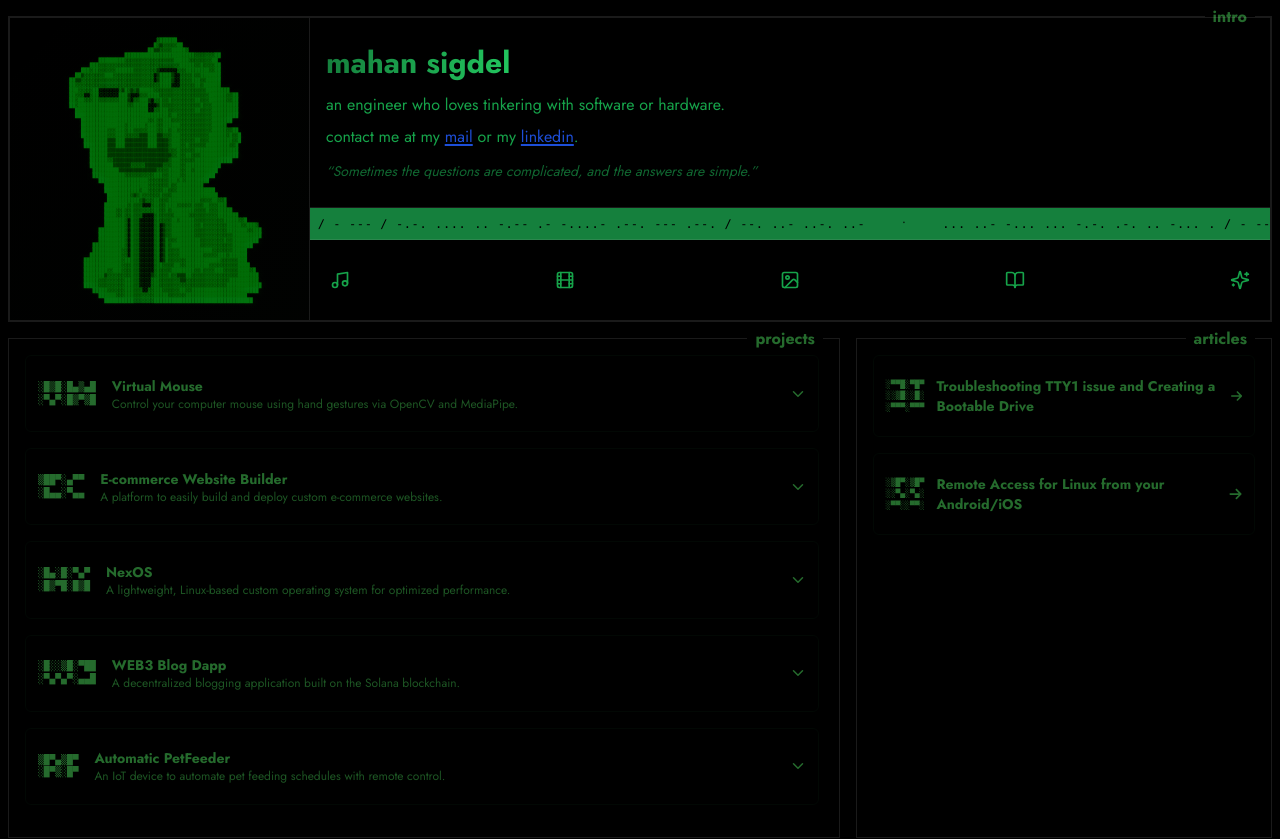
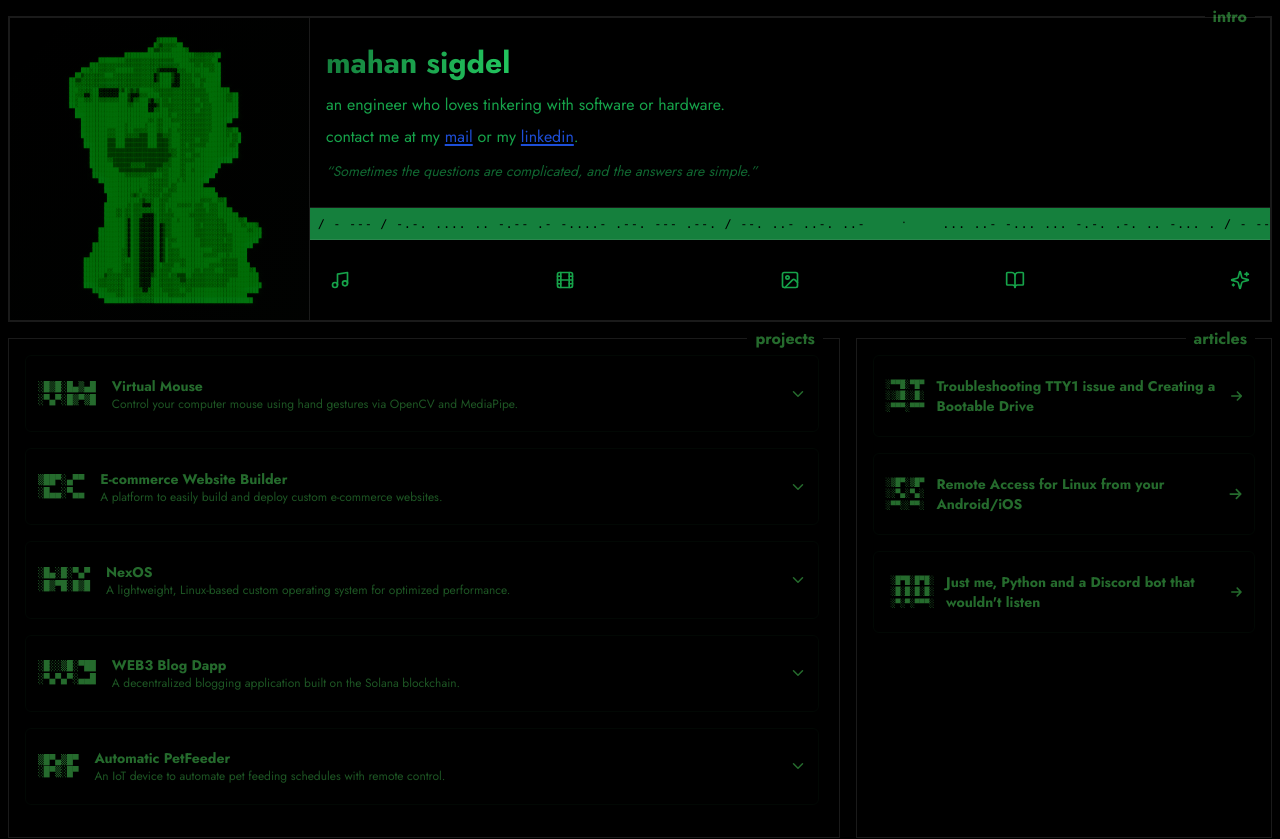
Before and after one commit to ByapakSigdel/portfolio-new, a Next.js app: page / in a window 1280 px wide. Shown: the top 839 px of the page. Built offline with nearby package versions, Linux system fonts and the light colour scheme.

Commit message:
added another article

```diff
--- a/src/components/sections/ArticlesSection.tsx
+++ b/src/components/sections/ArticlesSection.tsx
@@ -24,6 +24,16 @@ const ArticlesSection: React.FC = () => {
 ░▒█▀░▒█▀
 ░░▀▄░▀▄░
 ░▀▀░░▀▀░
+      `
+    },
+    {
+      title: "Just me, Python and a Discord bot that wouldn't listen",
+      description: "A personal story and debugging journey building a Discord bot with Python",
+      link: "https://blog.mahansigdel.com.np/just-me-python-and-a-discord-bot-that-wouldnt-listen",
+      asciiArt: `
+ ░█▀█░█▀█░
+ ░█░█░█░█░
+ ░▀░▀░▀▀▀░
       `
     },
   ];
```
